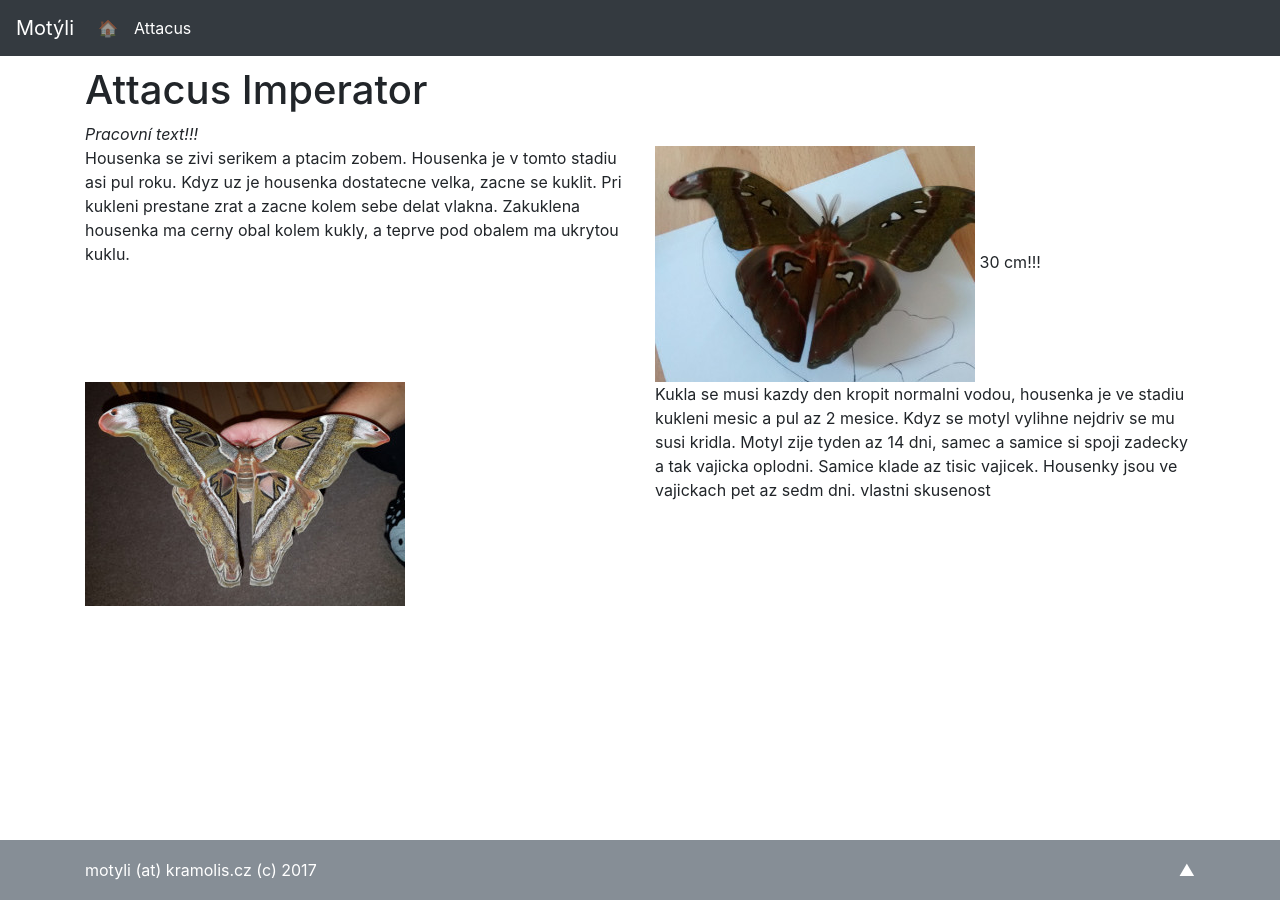
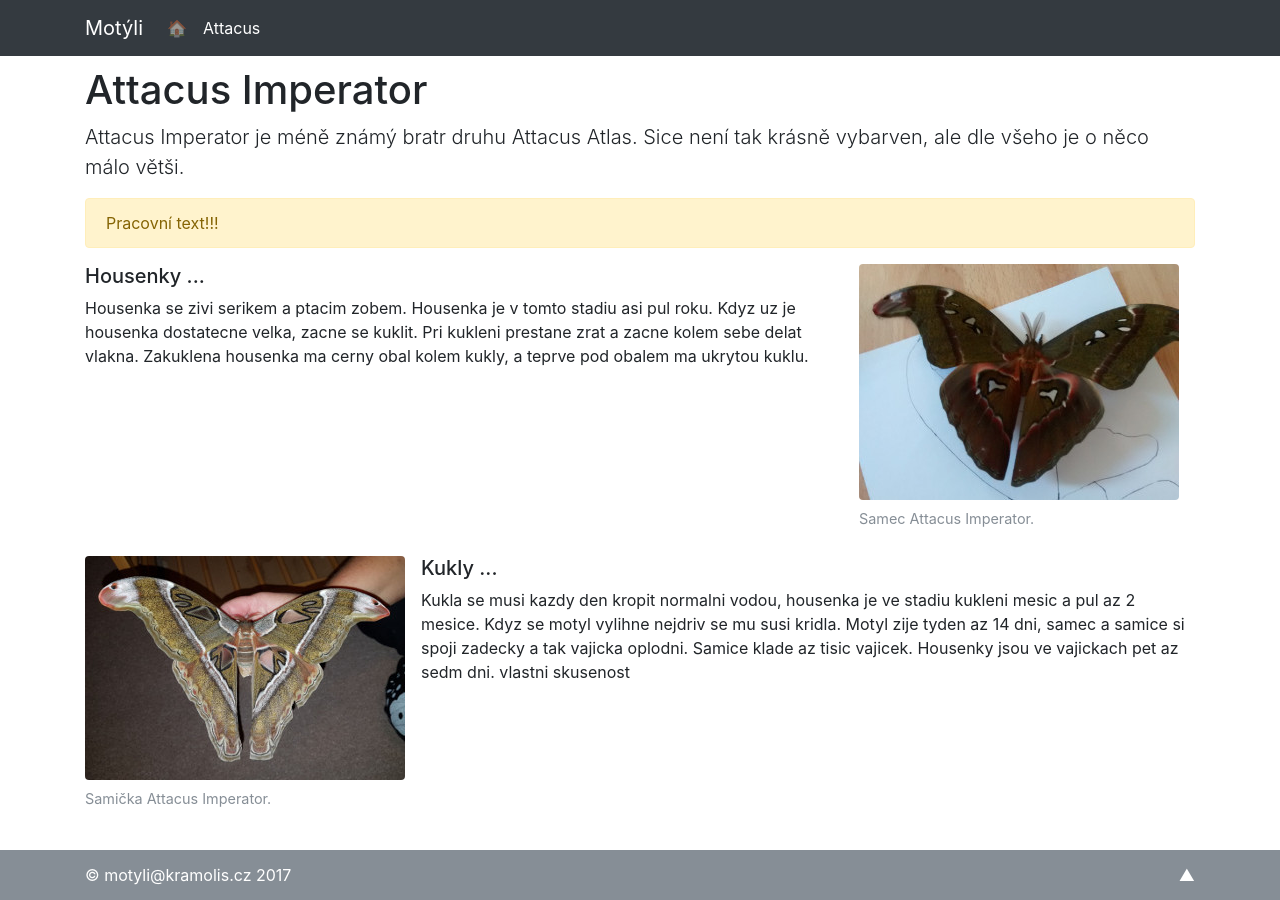
Before and after one commit to shamoh/pages-motyli, a Jekyll site: the page built from attacus/imperator.html, in a window 1280 px wide. Built offline with Jekyll 4.4.1, drawn with Linux system fonts in a browser that asks for light colours; nearby versions of some CDN libraries.

Commit message:
Layout improved.

```diff
--- a/_config.yml
+++ b/_config.yml
@@ -3,4 +3,5 @@ exclude:
   - README.md
 
 title: 'Motýli'
-email: 'motyli (at) kramolis.cz'
+# encode: http://wbwip.com/wbw/emailencoder.html
+email: '&#109;&#111;&#116;&#121;&#108;&#105;&#064;&#107;&#114;&#097;&#109;&#111;&#108;&#105;&#115;&#046;&#099;&#122;'
--- a/_layouts/default.html
+++ b/_layouts/default.html
@@ -5,6 +5,9 @@
   <!-- Required meta tags -->
   <meta charset="utf-8">
   <meta name="viewport" content="width=device-width, initial-scale=1, shrink-to-fit=no">
+  <meta name="description" content="Amatérské stránky o motýlech od amatérských chovatelů, motýlů.">
+  <meta name="keywords" content="motýl,attacus,atlas,imperator">
+  <meta name="author" content="Kramlíci">
 
   <link rel="stylesheet" href="https://maxcdn.bootstrapcdn.com/bootstrap/4.0.0-beta.2/css/bootstrap.min.css" integrity="sha384-PsH8R72JQ3SOdhVi3uxftmaW6Vc51MKb0q5P2rRUpPvrszuE4W1povHYgTpBfshb" crossorigin="anonymous">
   <link rel="stylesheet" href="/css/main.css">
@@ -12,6 +15,7 @@
 
 <body>
   <nav class="navbar navbar-expand-sm navbar-dark bg-dark sticky-top">
+    <div class="container">
       <a class="navbar-brand" href="/">Motýli</a>
       <button class="navbar-toggler" type="button" data-toggle="collapse" data-target="#navbarCollapse" aria-controls="navbarCollapse" aria-expanded="false" aria-label="Toggle navigation">
         <span class="navbar-toggler-icon"></span>
@@ -37,6 +41,7 @@
           {% endfor %}
         </ul>
       </div>
+    </div>
   </nav>
 
   <div role="main" class="container">
@@ -46,10 +51,10 @@
   <footer class="bg-secondary text-white footer">
     <div class="container">
       <span class="float-right">
-        <a href="#top" class="text-white">&#9650;</a>
+        <a href="#top" class="text-white">&#x25B2;</a>
       </span>
       <span>
-        {{ site.email }} (c) 2017
+        &#x00A9; {{ site.email }} 2017
       </span>
     </div>
   </footer>
--- a/attacus/imperator.html
+++ b/attacus/imperator.html
@@ -5,10 +5,18 @@ title: Attacus Imperator
 
 <h1>Attacus Imperator</h1>
 
-<i>Pracovní text!!!</i>
+<p class="lead">
+  Attacus Imperator je méně známý bratr druhu Attacus Atlas.
+  Sice není tak krásně vybarven, ale dle všeho je o něco málo větši.
+</p>
 
-<div class="row">
-  <div class="col">
+<div class="alert alert-warning" role="alert">
+  Pracovní text!!!
+</div>
+
+<div class="media">
+  <div class="media-body">
+    <h5 class="mt-0">Housenky ...</h5>
     Housenka se zivi serikem a ptacim zobem.
     Housenka je v tomto stadiu asi pul roku.
     Kdyz uz je housenka dostatecne velka,
@@ -17,16 +25,18 @@ title: Attacus Imperator
     Zakuklena housenka ma cerny obal kolem kukly,
     a teprve pod obalem ma ukrytou kuklu.
   </div>
-  <div class="col">
-		<img src="imperator-male-320.jpg" style="width:320px" alt="Samec Attacus Imperator">
-    30 cm!!!
-  </div>
+  <figure class="figure">
+    <img src="imperator-male-320.jpg" class="figure-img img-fluid rounded mr-3" style="width:320px" alt="Samec Attacus Imperator">
+    <figcaption class="figure-caption">Samec Attacus Imperator.</figcaption>
+  </figure>
 </div>
-<div class="row">
-  <div class="col">
-		<img src="imperator-female-320.jpg" style="width:320px" alt="Samička Attacus Imperator">
-  </div>
-  <div class="col">
+<div class="media">
+  <figure class="figure">
+    <img src="imperator-female-320.jpg" class="figure-img img-fluid rounded mr-3" style="width:320px" alt="Samička Attacus Imperator">
+    <figcaption class="figure-caption">Samička Attacus Imperator.</figcaption>
+  </figure>
+  <div class="media-body">
+    <h5 class="mt-0">Kukly ...</h5>
     Kukla se musi kazdy den kropit normalni vodou,
     housenka je ve stadiu kukleni mesic a pul az 2 mesice.
     Kdyz se motyl vylihne nejdriv se mu susi kridla.
--- a/css/main.css
+++ b/css/main.css
@@ -8,7 +8,7 @@ html {
 }
 
 body {
-  margin-bottom: 70px; /* Margin bottom by footer height */
+  margin-bottom: 60px; /* Margin bottom by footer height */
 }
 
 nav {
@@ -19,10 +19,14 @@ nav {
   position: absolute;
   bottom: 0;
   width: 100%;
-  height: 60px; /* Set the fixed height of the footer here */
-  line-height: 60px; /* Vertically center the text there */
+  height: 50px; /* Set the fixed height of the footer here */
+  line-height: 50px; /* Vertically center the text there */
 }
 
 .card {
   margin: 6px;
 }
+
+.media {
+  margin-bottom: 10px;
+}
```
Also changed, not shown: attacus/index.html (+18 -13 lines), index.html (+10 -4 lines). Lines whose indentation alone changed are shown as unchanged.
